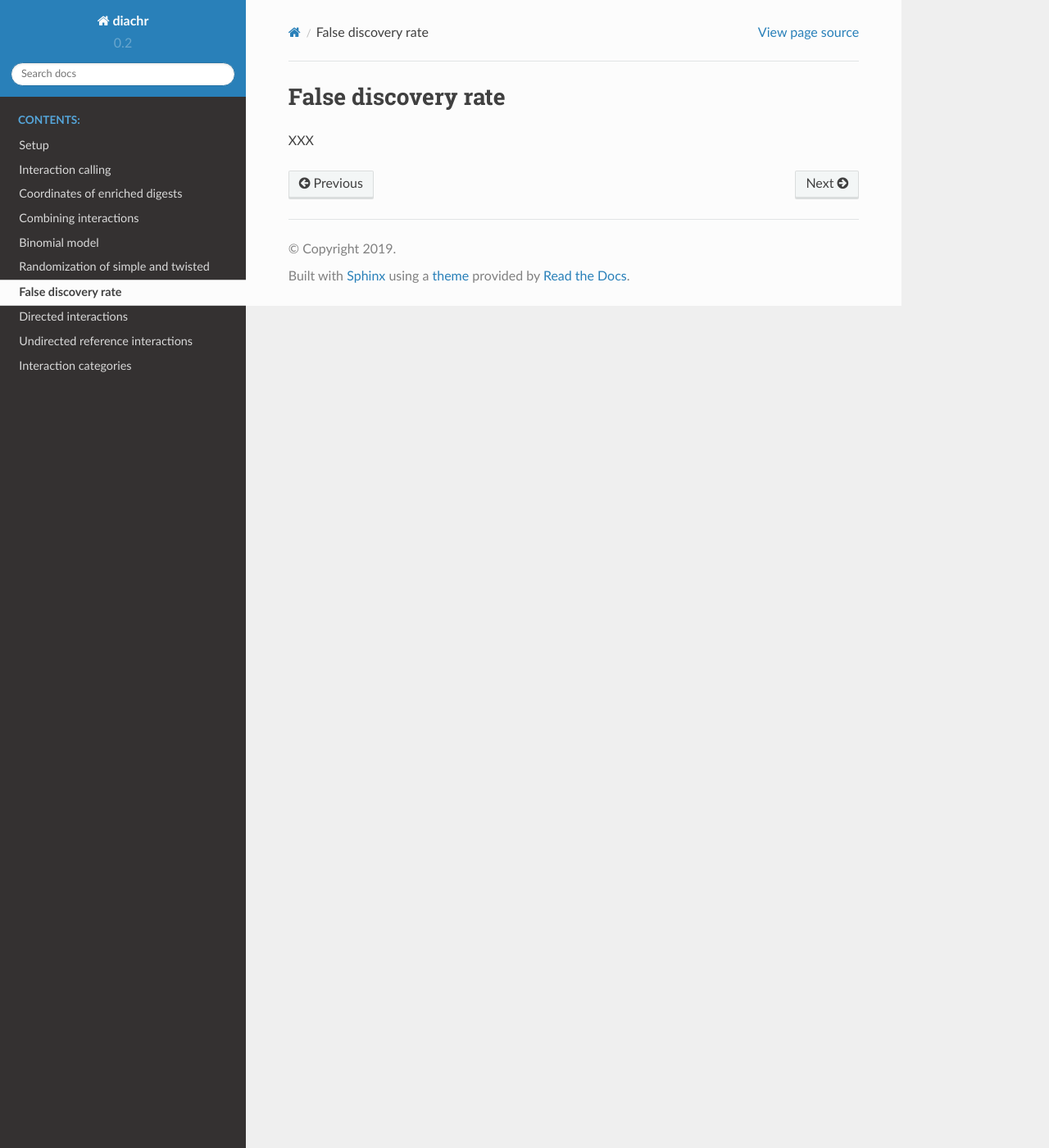
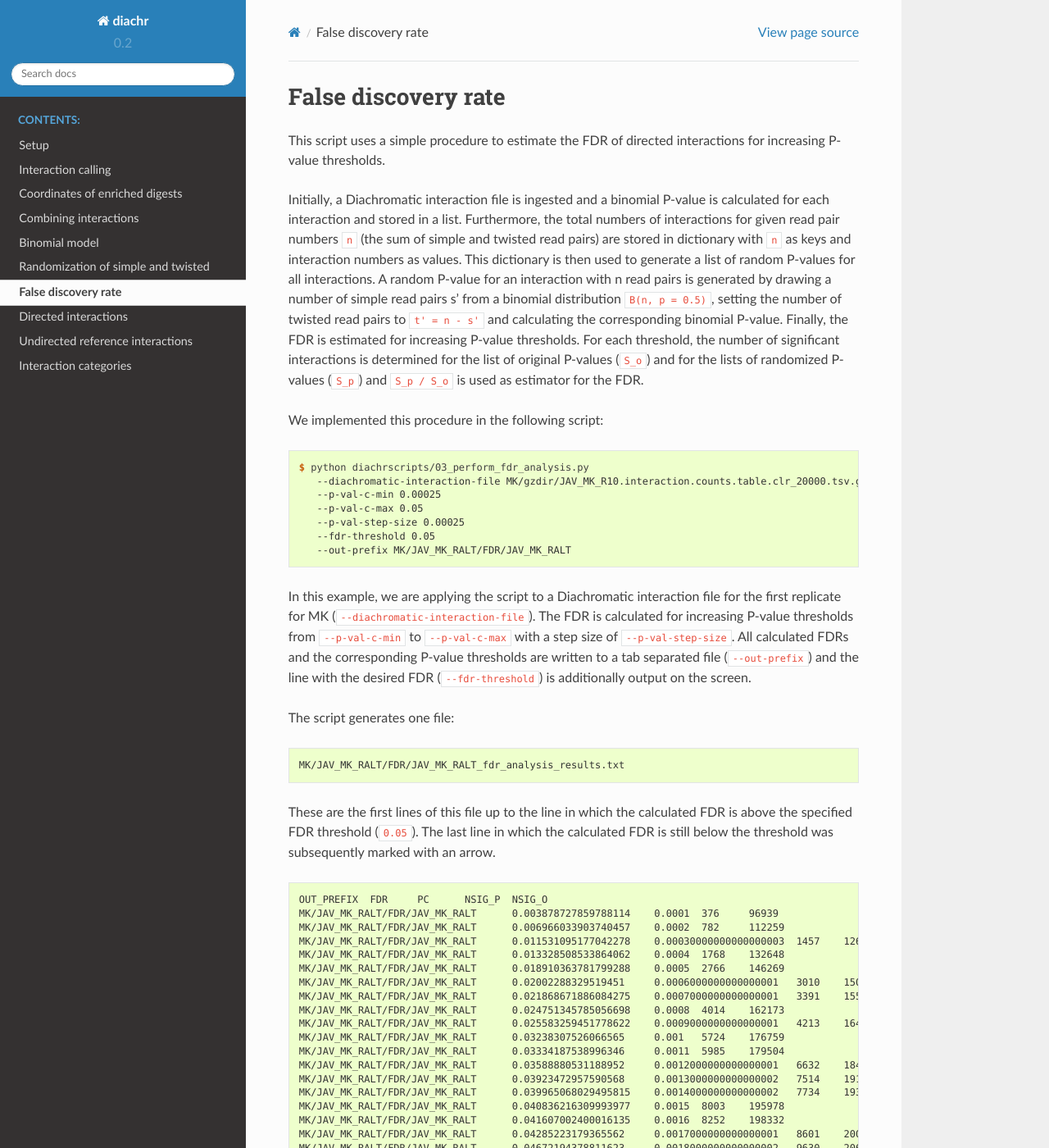
Before and after one commit to hansenp/diachrscripts, a Sphinx documentation site: the page built from docs/false_discovery_rate.rst, in a window 1280 px wide and 1400 px high. Shown: the whole window at 82% size. Built offline with Sphinx 7.4.7 and the Read the Docs theme 2.0.0, drawn with Linux system fonts in a browser that asks for light colours; some of the changed text lies outside the part shown.

Commit message:
Added documentation about FDR to RTD.

```diff
--- a/docs/false_discovery_rate.rst
+++ b/docs/false_discovery_rate.rst
@@ -4,4 +4,93 @@
 False discovery rate
 ####################
 
-XXX
+This script uses a simple procedure to estimate the FDR of directed interactions for increasing P-value thresholds.
+
+Initially, a Diachromatic interaction file is ingested and a binomial P-value is calculated for each interaction and
+stored in a list. Furthermore, the total numbers of interactions for given read pair numbers ``n`` (the sum of simple
+and twisted read pairs) are stored in dictionary with ``n`` as keys and interaction numbers as values.
+This dictionary is then used to generate a list of random P-values for all interactions. A random P-value for an
+interaction with n read pairs is generated by drawing a number of simple read pairs s' from a binomial distribution
+``B(n, p = 0.5)``, setting the number of twisted read pairs to ``t' = n - s'`` and calculating the corresponding binomial
+P-value.
+Finally, the FDR is estimated for increasing P-value thresholds. For each threshold, the number of significant
+interactions is determined for the list of original P-values (``S_o``) and for the lists of randomized P-values
+(``S_p``) and ``S_p / S_o`` is used as estimator for the FDR.
+
+We implemented this procedure in the following script:
+
+.. code-block:: console
+
+    $ python diachrscripts/03_perform_fdr_analysis.py
+       --diachromatic-interaction-file MK/gzdir/JAV_MK_R10.interaction.counts.table.clr_20000.tsv.gz
+       --p-val-c-min 0.00025
+       --p-val-c-max 0.05
+       --p-val-step-size 0.00025
+       --fdr-threshold 0.05
+       --out-prefix MK/JAV_MK_RALT/FDR/JAV_MK_RALT
+
+In this example,
+we are applying the script to a Diachromatic interaction file for the first replicate for MK
+(``--diachromatic-interaction-file``).
+The FDR is calculated for increasing P-value thresholds
+from ``--p-val-c-min``
+to ``--p-val-c-max``
+with a step size of ``--p-val-step-size``.
+All calculated FDRs and the corresponding P-value thresholds are written to
+a tab separated file (``--out-prefix``)
+and the line with the desired FDR (``--fdr-threshold``)
+is additionally output on the screen.
+
+The script generates one file:
+
+.. code-block:: console
+
+    MK/JAV_MK_RALT/FDR/JAV_MK_RALT_fdr_analysis_results.txt
+
+These are the first lines of this file up to the line
+in which the calculated FDR is above the specified FDR threshold (``0.05``).
+The last line in which the calculated FDR is still below the threshold
+was subsequently marked with an arrow.
+
+.. code-block:: console
+
+    OUT_PREFIX	FDR	PC	NSIG_P	NSIG_O
+    MK/JAV_MK_RALT/FDR/JAV_MK_RALT	0.003878727859788114	0.0001	376	96939
+    MK/JAV_MK_RALT/FDR/JAV_MK_RALT	0.006966033903740457	0.0002	782	112259
+    MK/JAV_MK_RALT/FDR/JAV_MK_RALT	0.011531095177042278	0.00030000000000000003	1457	126354
+    MK/JAV_MK_RALT/FDR/JAV_MK_RALT	0.013328508533864062	0.0004	1768	132648
+    MK/JAV_MK_RALT/FDR/JAV_MK_RALT	0.018910363781799288	0.0005	2766	146269
+    MK/JAV_MK_RALT/FDR/JAV_MK_RALT	0.02002288329519451	0.0006000000000000001	3010	150328
+    MK/JAV_MK_RALT/FDR/JAV_MK_RALT	0.021868671886084275	0.0007000000000000001	3391	155062
+    MK/JAV_MK_RALT/FDR/JAV_MK_RALT	0.024751345785056698	0.0008	4014	162173
+    MK/JAV_MK_RALT/FDR/JAV_MK_RALT	0.025583259451778622	0.0009000000000000001	4213	164678
+    MK/JAV_MK_RALT/FDR/JAV_MK_RALT	0.03238307526066565	0.001	5724	176759
+    MK/JAV_MK_RALT/FDR/JAV_MK_RALT	0.03334187538996346	0.0011	5985	179504
+    MK/JAV_MK_RALT/FDR/JAV_MK_RALT	0.03588880531188952	0.0012000000000000001	6632	184793
+    MK/JAV_MK_RALT/FDR/JAV_MK_RALT	0.03923472957590568	0.0013000000000000002	7514	191514
+    MK/JAV_MK_RALT/FDR/JAV_MK_RALT	0.039965068029495815	0.0014000000000000002	7734	193519
+    MK/JAV_MK_RALT/FDR/JAV_MK_RALT	0.040836216309993977	0.0015	8003	195978
+    MK/JAV_MK_RALT/FDR/JAV_MK_RALT	0.041607002400016135	0.0016	8252	198332
+    MK/JAV_MK_RALT/FDR/JAV_MK_RALT	0.04285223179365562	0.0017000000000000001	8601	200713
+    MK/JAV_MK_RALT/FDR/JAV_MK_RALT	0.04672194378811623	0.0018000000000000002	9630	206113
+    -> MK/JAV_MK_RALT/FDR/JAV_MK_RALT	0.04791701522502928	0.0019000000000000002	10024	209195
+    MK/JAV_MK_RALT/FDR/JAV_MK_RALT	0.05701037416737231	0.002	12590	220837
+    ...
+
+The table has four columns:
+
++----------------+----------------------------------------------------------------------+
+| Header         | Explanation                                                          |
++================+======================================================================+
+| ``OUT_PREFIX`` | Prefix for output files                                              |
++----------------+----------------------------------------------------------------------+
+| ``FDR``        | Calculated FDR at the given P-value threshold (``NSIG_P/NSIG_O``)    |
++----------------+----------------------------------------------------------------------+
+| ``PC``         | P-value threshold                                                    |
++----------------+----------------------------------------------------------------------+
+| ``NSIG_P``     | Number of randomized significant interactions at given ``PC``        |
++----------------+----------------------------------------------------------------------+
+| ``NSIG_O``     | Number of significant interactions actually observed at given ``PC`` |
++----------------+----------------------------------------------------------------------+
+
+Note that ``_P`` stands for permuted and ``_O`` for observed.
--- a/docs/simple_twisted_randomization.rst
+++ b/docs/simple_twisted_randomization.rst
@@ -26,7 +26,7 @@ In addition, we keep track of the number of randomized
 significant interactions for each iteration and,
 at the end, calculate mean, standard deviation and Z-score.
 
-We implemented this analysis in the follwing script:
+We implemented this analysis in the following script:
 
 .. code-block:: console
 
```
